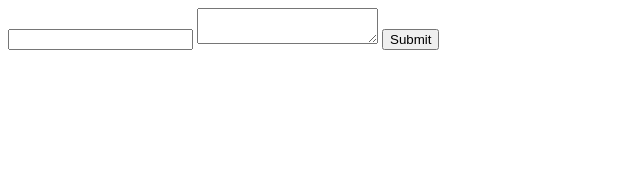
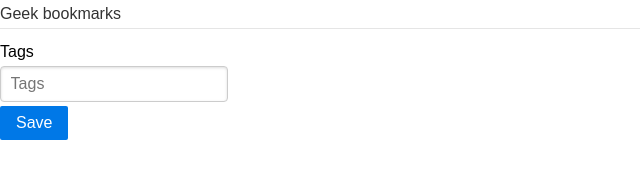
Before and after one commit to lpenguin/gb-firefox, a website: page firefox/data/panel_main.html in a window 1280 px wide. Shown: the whole page, without its empty margins (0-640 px from the left). Drawn offline with nearby package versions, Linux system fonts and the light colour scheme.

Commit message:
bower integration

```diff
--- /dev/null
+++ b/bower.json
@@ -0,0 +1,6 @@
+{
+  "name": "gb-plugins",
+  "devDependencies":{
+    "pure": "*"
+  }
+}
--- a/firefox/data/panel_main.html
+++ b/firefox/data/panel_main.html
@@ -1,6 +1,18 @@
-<div class='panel'>
-  <div id="Title" ></div>
-  <input id="tags" type="text" />
-  <textarea id="description"></textarea>
-  <button id="submit">Submit</button>
-</div>
+<!DOCTYPE HTML>
+<html>
+  <head>
+    <link href="bower/css/pure.css" type="text/css" rel="stylesheet">
+  </head>
+  <body>
+    <form class="pure-form pure-form-stacked">
+        <fieldset>
+            <legend>Geek bookmarks</legend>
+
+            <label for="tags">Tags</label>
+            <input id="tags" type="text" placeholder="Tags">
+
+            <button type="submit" class="pure-button pure-button-primary">Save</button>
+        </fieldset>
+    </form>
+  </body>
+</html>
--- a/package.json
+++ b/package.json
@@ -5,7 +5,8 @@
     "grunt": "^0.4.5",
     "grunt-contrib-coffee": "~0.7.0",
     "grunt-contrib-watch": "~0.5.1",
-    "grunt-mozilla-addon-sdk": "^0.3.2"
+    "grunt-mozilla-addon-sdk": "^0.3.2",
+    "grunt-bowercopy": "~1.1.0"
   },
   "license": "UNLICENSE"
 }
```
Also changed, not shown: Gruntfile.coffee (+7 -0 lines), firefox/coffee/main.coffee (line endings or trailing spaces), 1 other file.
